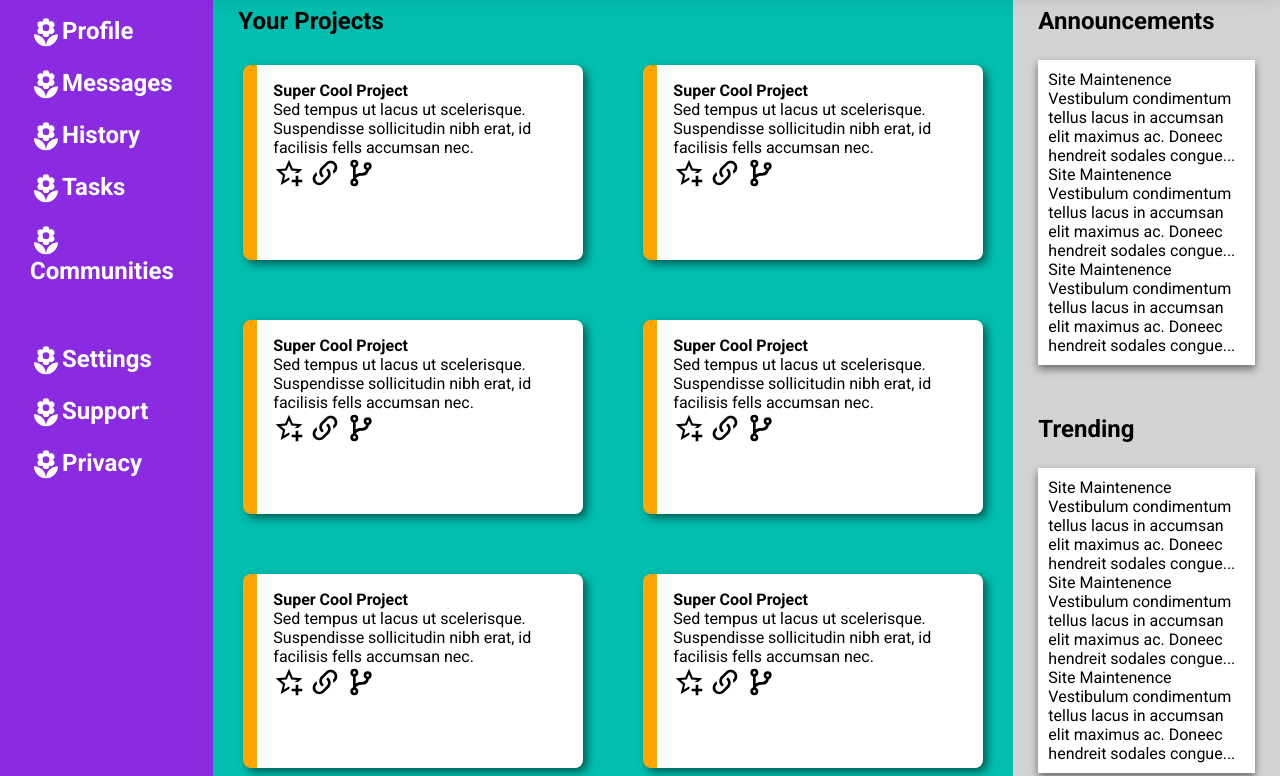
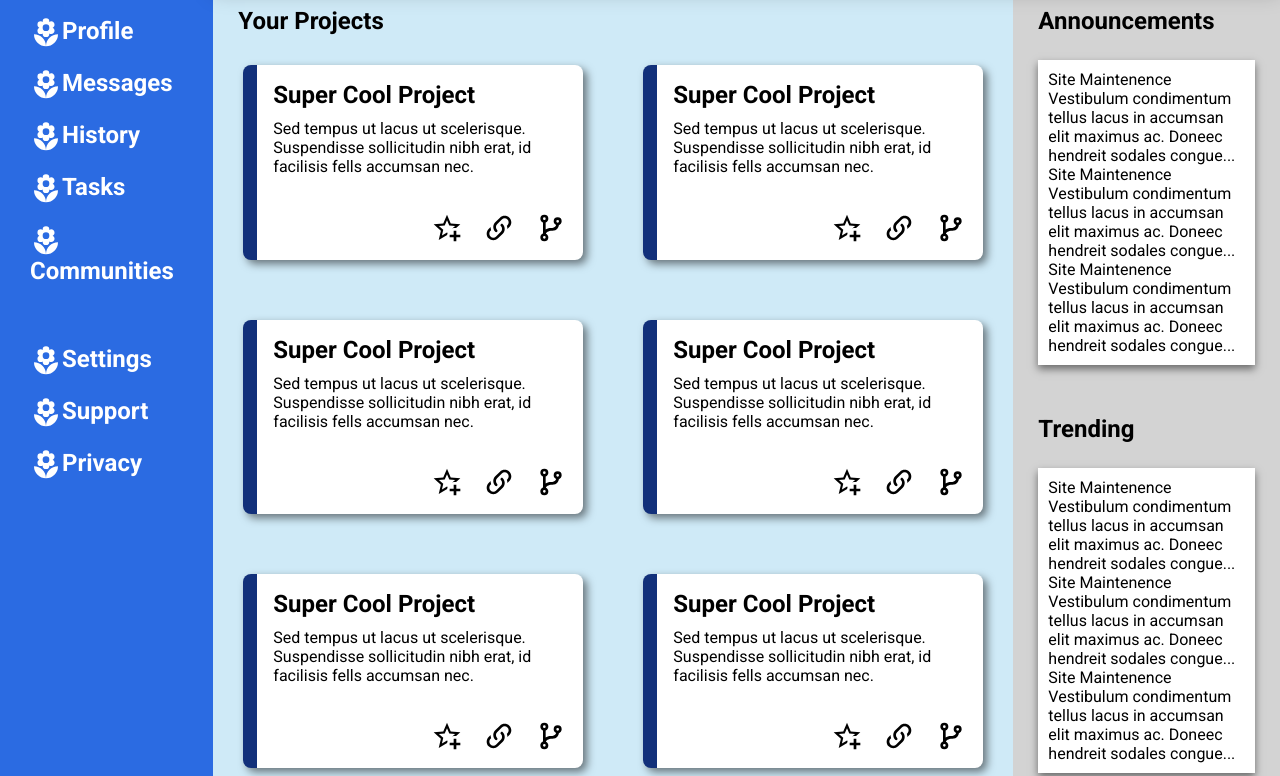
Before and after one commit to WesDev28/admin-dashboard, a plain HTML site: page index.html in a window 1280 px wide. Shown: the part 181-957 px from the top of the page. Drawn offline with Linux system fonts and the light colour scheme; a web font is replaced by a local one.

Commit message:
Add grid-layout to the .card elements
Layout the .card element as the  example.png

```diff
--- a/index.html
+++ b/index.html
@@ -70,44 +70,56 @@
                 <div class="card">
                     <p class="title"> Super Cool Project</p>
                     <p> Sed tempus ut lacus ut scelerisque. Suspendisse sollicitudin nibh erat, id facilisis fells accumsan nec.</p>
+                    <div class="icon-logos">
                         <img class="star" src="./images/star-plus-outline.svg">
                         <img class="link" src="./images/link-variant.svg">
                         <img class="branch" src="./images/source-branch.svg">
                     </div>
+                </div>
                 <div class="card">
                     <p class="title"> Super Cool Project</p>
                     <p> Sed tempus ut lacus ut scelerisque. Suspendisse sollicitudin nibh erat, id facilisis fells accumsan nec.</p>
+                    <div class="icon-logos">
                         <img class="star" src="./images/star-plus-outline.svg">
                         <img class="link" src="./images/link-variant.svg">
                         <img class="branch" src="./images/source-branch.svg">
                     </div>
+                </div>
                 <div class="card">
                     <p class="title"> Super Cool Project</p>
                     <p> Sed tempus ut lacus ut scelerisque. Suspendisse sollicitudin nibh erat, id facilisis fells accumsan nec.</p>
+                    <div class="icon-logos">
                         <img class="star" src="./images/star-plus-outline.svg">
                         <img class="link" src="./images/link-variant.svg">
                         <img class="branch" src="./images/source-branch.svg">
                     </div>
+                </div>
                 <div class="card">
                     <p class="title"> Super Cool Project</p>
                     <p> Sed tempus ut lacus ut scelerisque. Suspendisse sollicitudin nibh erat, id facilisis fells accumsan nec.</p>
+                    <div class="icon-logos">
                         <img class="star" src="./images/star-plus-outline.svg">
                         <img class="link" src="./images/link-variant.svg">
                         <img class="branch" src="./images/source-branch.svg">
                     </div>
+                </div>
                 <div class="card">
                     <p class="title"> Super Cool Project</p>
                     <p> Sed tempus ut lacus ut scelerisque. Suspendisse sollicitudin nibh erat, id facilisis fells accumsan nec.</p>
+                    <div class="icon-logos">
                         <img class="star" src="./images/star-plus-outline.svg">
                         <img class="link" src="./images/link-variant.svg">
                         <img class="branch" src="./images/source-branch.svg">
                     </div>
+                </div>
                 <div class="card">
                     <p class="title"> Super Cool Project</p>
                     <p> Sed tempus ut lacus ut scelerisque. Suspendisse sollicitudin nibh erat, id facilisis fells accumsan nec.</p>
+                    <div class="icon-logos">
                         <img class="star" src="./images/star-plus-outline.svg">
                         <img class="link" src="./images/link-variant.svg">
                         <img class="branch" src="./images/source-branch.svg">
+                    </div>
                 </div>
             </div>
 
--- a/style.css
+++ b/style.css
@@ -115,7 +115,7 @@ body {
 }
 
 .sidebar {
-    background: blueviolet;
+    background: #2b6be2;
     color:white;
     grid-column: 1;
     grid-row: 1 / -1;
@@ -149,7 +149,7 @@ body {
 }
 
 .article {
-    background: #01beaf;
+    background: #cfeaf7;
     grid-column: 1 / 2;
     display:grid;
     grid-template-columns: 1fr 1fr;
@@ -168,13 +168,27 @@ body {
     width:auto;
     margin:30px;
     box-shadow: 4px 4px 8px rgba(0, 0, 0, 0.5);
-    border-left: 14px solid orange;
+    border-left: 14px solid #12307a;
     border-radius: 0.5rem;
     padding: 1rem;
+    display: grid;
+    grid-template-rows: auto auto 1fr;
+    align-content: start;
+    gap: 10px;
 }
 
 .card .title {
-    font-weight:700;
+    font-weight: 700;
+    font-size: 1.5rem;
+}
+
+.icon-logos {
+    justify-self: end;
+    align-self: end;
+    display:grid;
+    grid-auto-flow:column;
+    gap:20px;
+
 }
 
 .boards {
```
Lines whose indentation alone changed are shown as unchanged.
